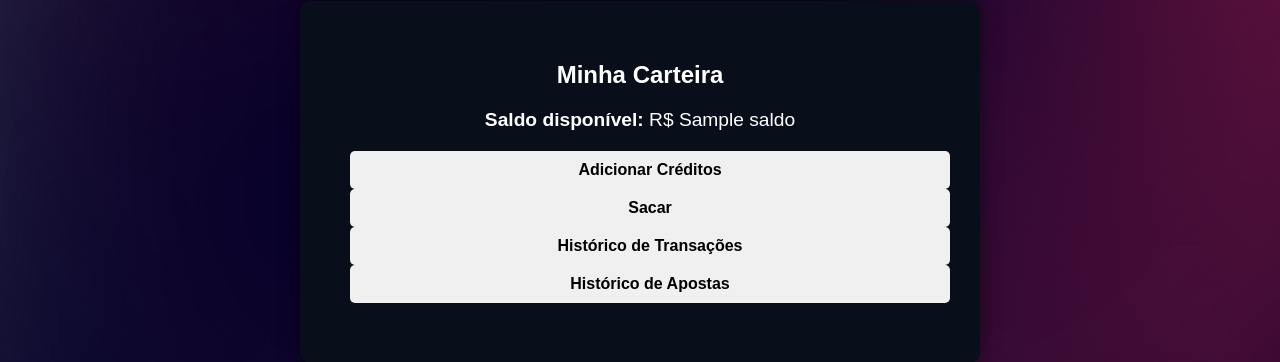
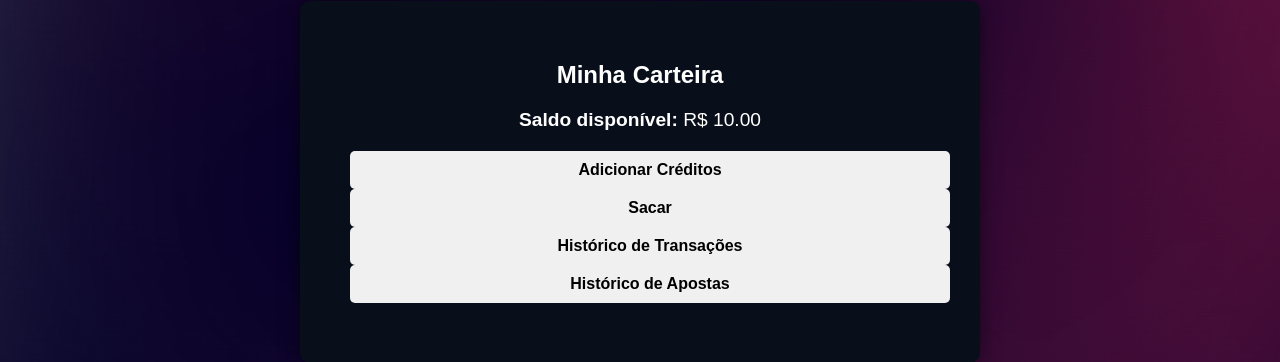
Before and after one commit to Luerfel/Integrador-ll, a Flask app: template templates/gerenciar_carteira.html in a window 1280 px wide. Shown: the part 218-580 px from the top of the page. Run offline with Flask 3, Linux system fonts and the light colour scheme; the template is opened without the code that fills it: most values are stand-ins (such as "Sample title", 1, 10 or a date in 2020).

Commit message:
alteracao visual na carteira

```diff
--- a/templates/gerenciar_carteira.html
+++ b/templates/gerenciar_carteira.html
@@ -17,7 +17,7 @@
 
         <!-- Exibir o saldo atual -->
         <div class="saldo-container">
-            <p><strong>Saldo disponível:</strong> R$ {{ saldo }}</p>
+            <p><strong>Saldo disponível:</strong> R$ {{'%0.2f' % saldo }}</p>
         </div>
 
         <!-- Botões de ação -->
```
Also changed, not shown: data/database.db.
